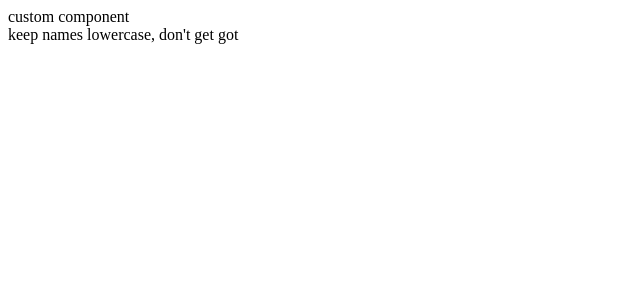
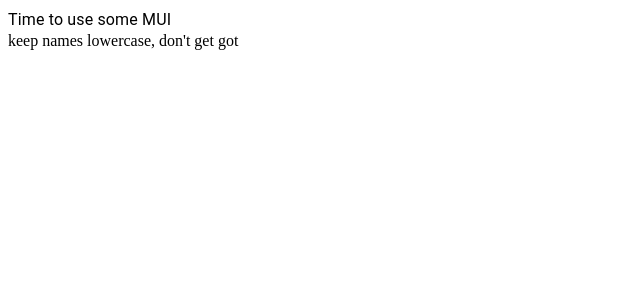
Before and after one commit to MatthewBozin/Binary-Upload-Zoom, a Next.js app: page /something in a window 1280 px wide. Shown: the top 300 px of the page, without its empty margins (0-640 px from the left). Built offline with nearby package versions, Linux system fonts and the light colour scheme.

Commit message:
Add MUI typography to existing pages and components.

```diff
--- a/client/components/Custom.tsx
+++ b/client/components/Custom.tsx
@@ -1,9 +1,12 @@
 import React from 'react';
+import { Typography } from '@mui/material';
 
 const Custom: React.FC = () => {
   return (
     <div>
-      custom component
+      <Typography>
+        Time to use some MUI
+      </Typography>
     </div>
   );
 };
```
Also changed, not shown: pages/index.tsx (+6 -1 lines).
